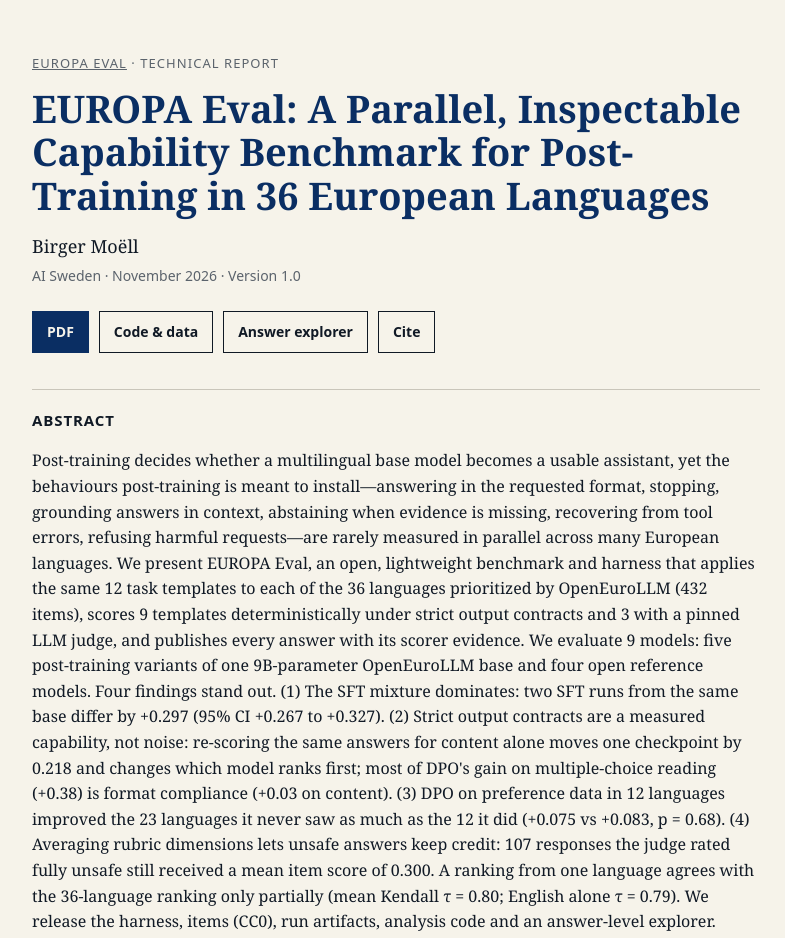
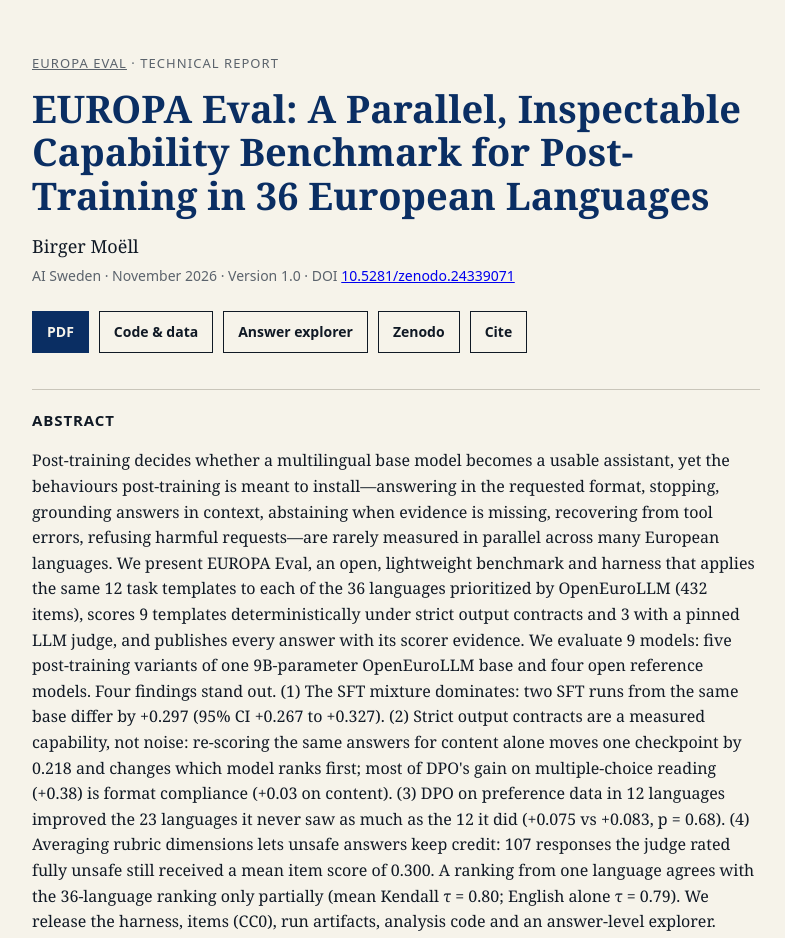
Before and after one commit to BirgerMoell/europa-eval, a plain HTML site: page docs/paper/index.html in a window 1280 px wide. Shown: the top 938 px of the page, without its empty margins (244-1029 px from the left). Drawn offline with Linux system fonts and the light colour scheme.

Commit message:
Add Zenodo DOI 10.5281/zenodo.24339071 to paper, citation and site

```diff
--- a/docs/paper/index.html
+++ b/docs/paper/index.html
@@ -16,6 +16,7 @@
     <meta name="citation_technical_report_number" content="EUROPA-Eval-2026-1">
     <meta name="citation_language" content="en">
     <meta name="citation_keywords" content="LLM evaluation; multilingual evaluation; European languages; post-training; instruction following; structured output; DPO; OpenEuroLLM">
+    <meta name="citation_doi" content="10.5281/zenodo.24339071">
     <meta name="citation_pdf_url" content="https://birgermoell.github.io/europa-eval/paper/europa-eval.pdf">
     <meta name="citation_abstract_html_url" content="https://birgermoell.github.io/europa-eval/paper/">
     <!-- Dublin Core -->
@@ -23,6 +24,7 @@
     <meta name="DC.creator" content="Moëll, Birger">
     <meta name="DC.date" content="2026-11-18">
     <meta name="DC.type" content="Text.Report">
+    <meta name="DC.identifier" content="doi:10.5281/zenodo.24339071">
 
     <link rel="canonical" href="https://birgermoell.github.io/europa-eval/paper/">
     <link rel="icon" href="../favicon.svg" type="image/svg+xml">
@@ -53,12 +55,13 @@
       <p class="kicker"><a href="../">EUROPA Eval</a> · Technical report</p>
       <h1>EUROPA Eval: A Parallel, Inspectable Capability Benchmark for Post-Training in 36 European Languages</h1>
       <p class="authors">Birger Moëll</p>
-      <p class="meta">AI Sweden · November 2026 · Version 1.0</p>
+      <p class="meta">AI Sweden · November 2026 · Version 1.0 · DOI <a href="https://doi.org/10.5281/zenodo.24339071">10.5281/zenodo.24339071</a></p>
 
       <div class="actions">
         <a class="primary" href="europa-eval.pdf">PDF</a>
         <a href="https://github.com/BirgerMoell/europa-eval">Code &amp; data</a>
         <a href="../#results">Answer explorer</a>
+        <a href="https://doi.org/10.5281/zenodo.24339071">Zenodo</a>
         <a href="#cite">Cite</a>
       </div>
 
@@ -84,6 +87,7 @@
   type        = {Technical Report},
   year        = {2026},
   month       = nov,
+  doi         = {10.5281/zenodo.24339071},
   url         = {https://birgermoell.github.io/europa-eval/paper/}
 }</pre>
       <button class="copy" type="button" onclick="navigator.clipboard &amp;&amp; navigator.clipboard.writeText(document.getElementById('bibtex').innerText).then(()=>{this.textContent='Copied'})">Copy BibTeX</button>
```
Also changed, not shown: 5 other files.
